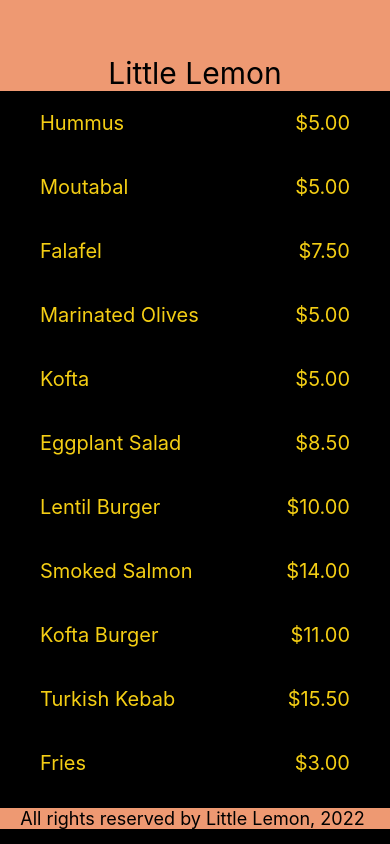
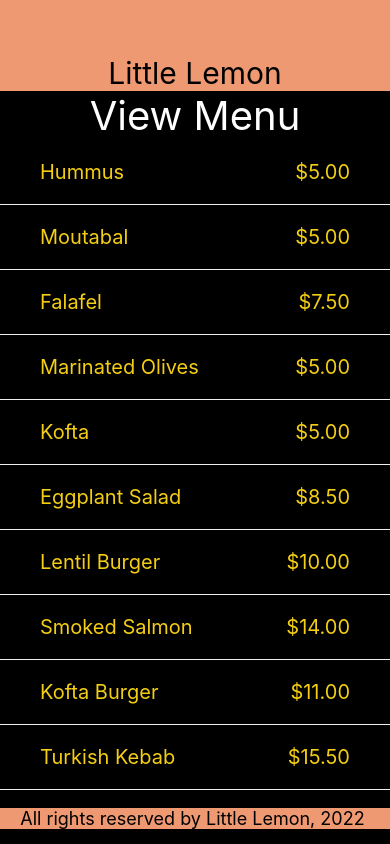
Before and after one commit to khambley/LittleLemonReactNativeApp, a React Native app: screen / in a window 390 px wide. Built offline with nearby package versions, Linux system fonts and the light colour scheme.

Commit message:
Week 2.1.7 - Added Item Separator component

```diff
--- a/components/MenuItems.js
+++ b/components/MenuItems.js
@@ -29,6 +29,13 @@ const menuItemsToDisplay = [
   { name: 'Panna Cotta', price: '$5.00', id: '21V' },
 
 ];
+const Separator = () => <View style={menuStyles.separator} />
+
+const Header = () => <Text style={menuStyles.headerText}>View Menu</Text>
+
+const Footer = () => (
+    <Text style={menuStyles.footerText}>All Rights Reserved by Little Lemon 2023</Text>
+)
 
 const Item = ({ name, price }) => {
     return (
@@ -56,7 +63,12 @@ const MenuItems = () => {
                 </Text>
             </ScrollView> */}
             {/* <Text style={menuStyles.headerText}>View Menu</Text> */}
-            <FlatList data={menuItemsToDisplay} renderItem={renderItem} keyExtractor={(item) => item.id} />
+            <FlatList data={menuItemsToDisplay}
+                      renderItem={renderItem}
+                      keyExtractor={(item) => item.id}
+                      ItemSeparatorComponent={Separator}
+                      ListHeaderComponent={Header}
+                      ListFooterComponent={Footer} />
         </View>
     );
 };
@@ -76,10 +88,15 @@ const menuStyles = StyleSheet.create({
     headerText: {
         color: 'white',
         fontSize: 40,
-        flexWrap: 'wrap'
+        flexWrap: 'wrap',
+        textAlign: 'center'
     },
     itemText: {
         color: '#F4CE14',
         fontSize: 20,
+    },
+    separator: {
+        borderBottomWidth: 1,
+        borderColor: '#EDEFEE'
     }
 })
```
